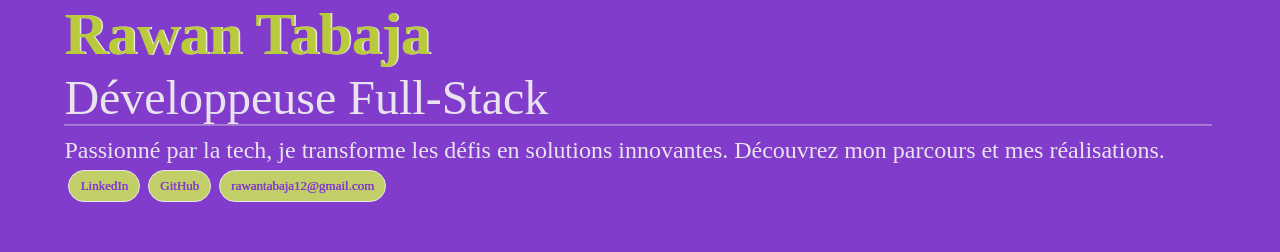
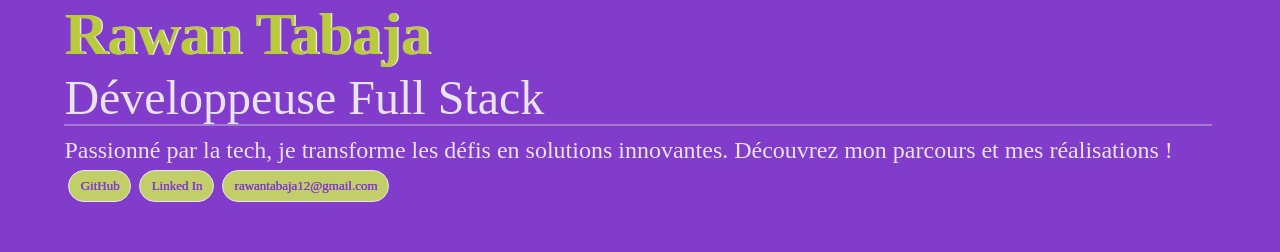
Before and after one commit to rawanst/Portfolio, a React (Create React App) app: page / in a window 1280 px wide. Shown: the part 274-526 px from the top of the page. Built offline with nearby package versions, Linux system fonts and the light colour scheme.

Commit message:
OK: data update

```diff
--- a/src/data.js
+++ b/src/data.js
@@ -4,8 +4,8 @@
 const data = {
   frontData: {
     title:'Rawan Tabaja',
-    titleDeux:'Développeuse Full-Stack',
-    content:'Passionné par la tech, je transforme les défis en solutions innovantes. Découvrez mon parcours et mes réalisations.',
+    titleDeux:'Développeuse Full Stack',
+    content:'Passionné par la tech, je transforme les défis en solutions innovantes. Découvrez mon parcours et mes réalisations !',
   },
   menu: [
     {
@@ -22,15 +22,15 @@ const data = {
   links: [
     {
       id: 1,
-      name: 'LinkedIn',
-      shortName: 'LN',
-      url: 'https://www.linkedin.com/in/rawan-t-5ba1bb170/'
+      name: 'GitHub',
+      shortName: 'GH',
+      url: 'https://github.com/rawanst'
     },
     {
       id: 2,
-      name: 'GitHub',
-      shortName: 'GH',
-      url: 'https://github.com/rawanst'
+      name: 'Linked In',
+      shortName: 'LN',
+      url: 'https://www.linkedin.com/in/rawan-t-5ba1bb170/'
     },
     {
       id: 3,
```
Also changed, not shown: 1 other file (tests, documents, lock files or other folders).
